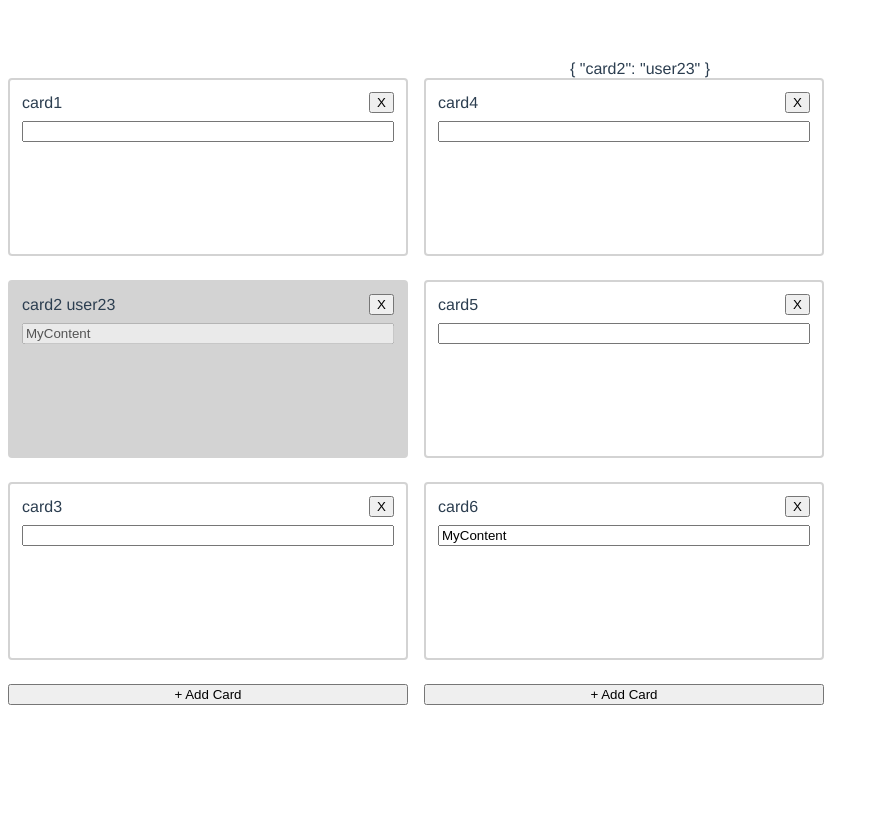
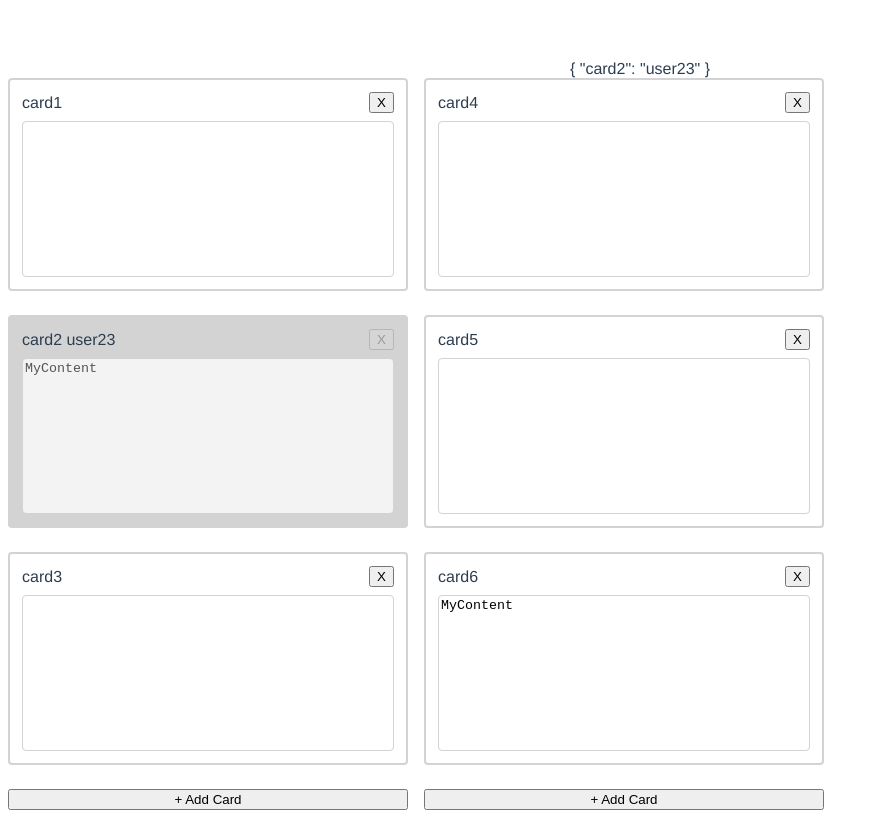
Before and after one commit to OliverHappe/pinia-testing, a Vue app: page / in a window 1280 px wide. Shown: the whole page, without its empty margins (0-879 px from the left). Built offline with nearby package versions, Linux system fonts and the light colour scheme; no server answers.

Commit message:
replace input with textarea for larger inputs

```diff
--- a/src/components/Card.vue
+++ b/src/components/Card.vue
@@ -3,16 +3,16 @@
     <div class="card-header">
       {{ card.id }}
       {{ boardStore.selectCardLock(card.id) }}
-      <button class="delete-button" @click="onDelete">X</button>
+      <button class="delete-button" @click="onDelete" :disabled="isDisabled">X</button>
     </div>
 
-    <input
+    <textarea
       v-model="card.text"
       @focus="lockCard(card.id)"
       @blur="unlockCard(card.id)"
       @change="updateCard"
       :disabled="isDisabled"
-    />
+    ></textarea>
   </div>
 </template>
 
@@ -58,8 +58,18 @@ const onDelete = () => {
   display: flex;
   flex-direction: column;
 }
-.card:has(input:disabled) {
+.card:has(textarea:disabled) {
   background: lightgrey;
+}
+textarea {
+  resize: none;
+  height: 150px;
+  border-color: lightgrey;
+  border-radius: 0.25rem;
+
+  &:disabled {
+    background-color: #f3f3f3;
+  }
 }
 
 .card-header {
```
